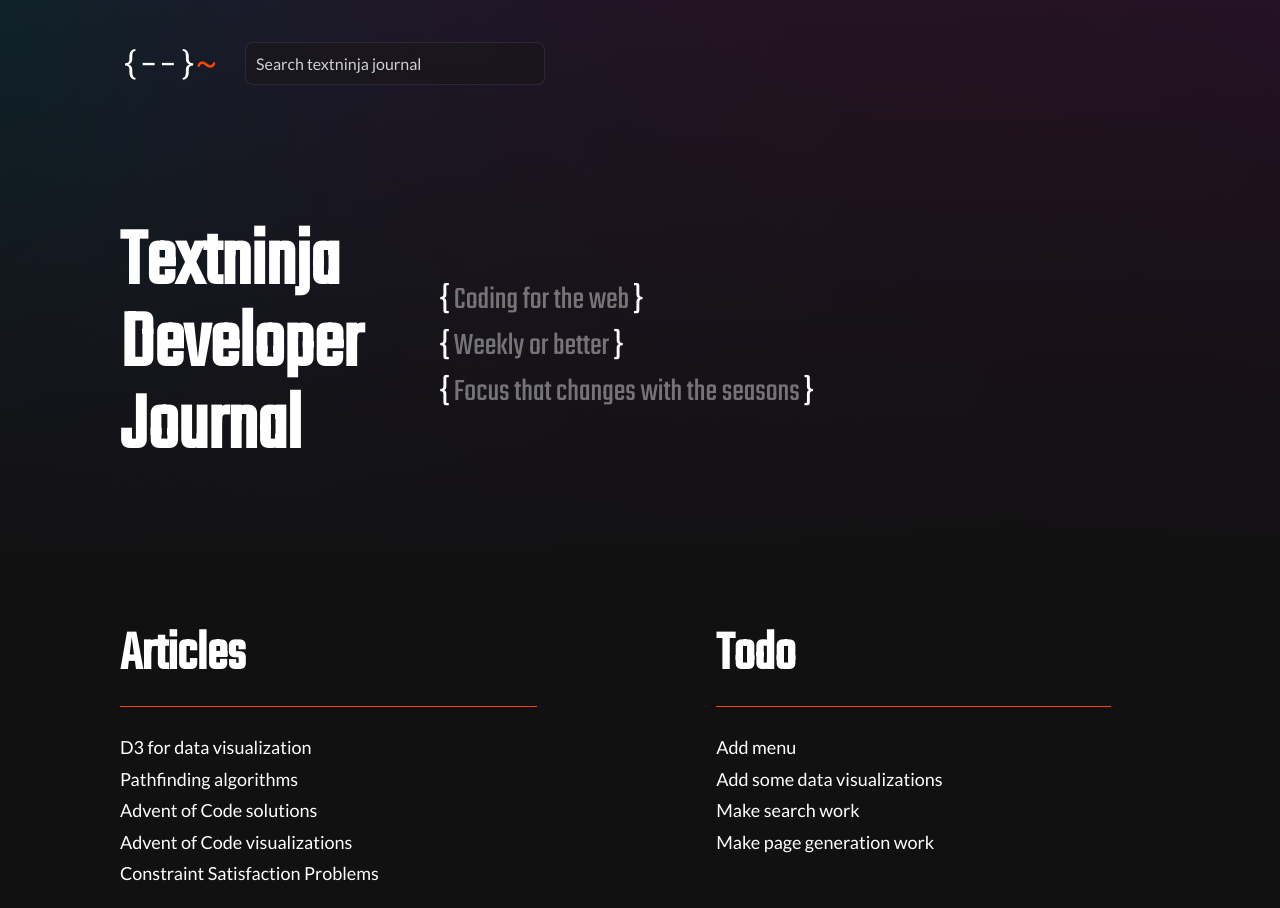
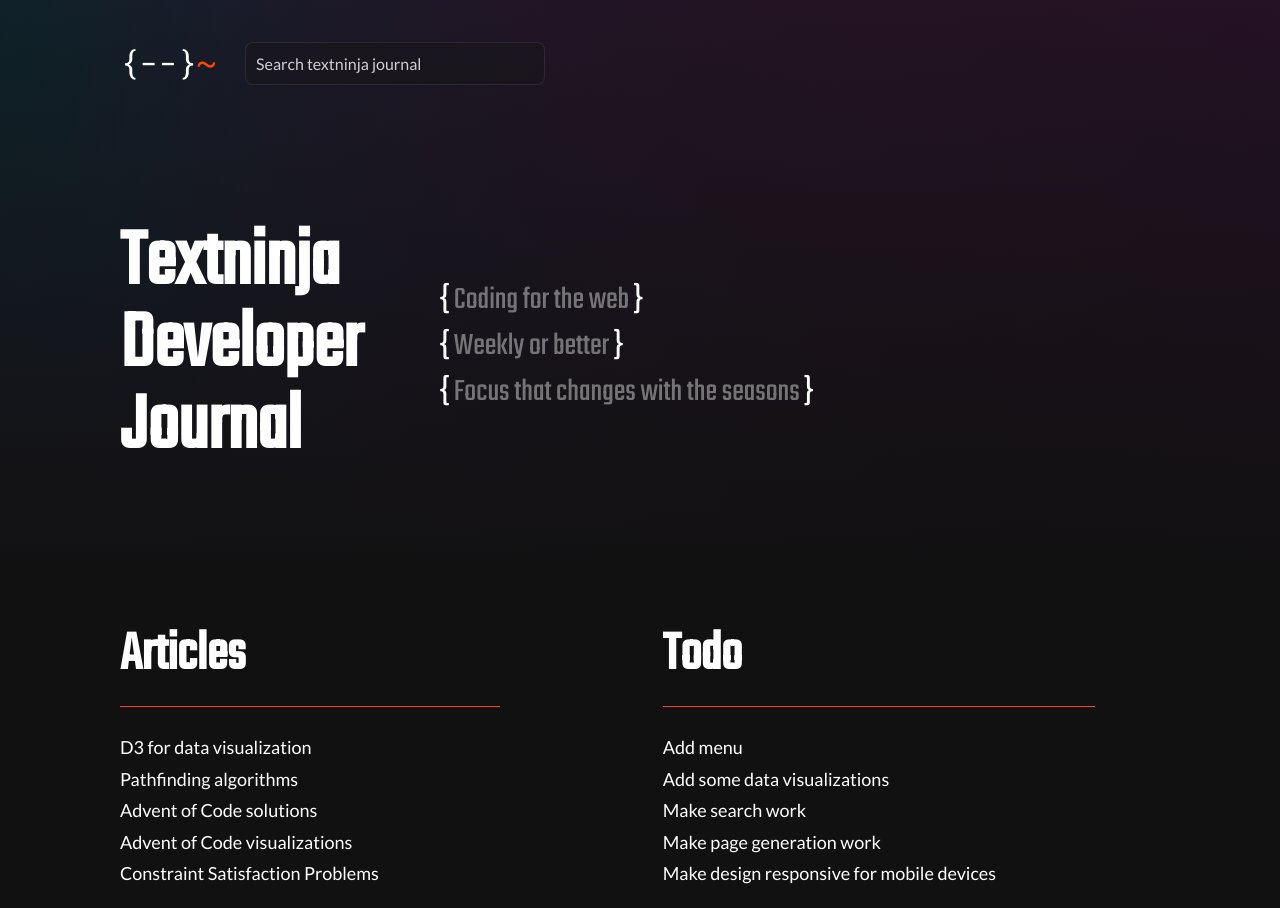
Before and after one commit to textninja/textninja.github.io, a plain HTML site: page index.html in a window 1280 px wide. Drawn offline with Linux system fonts and the light colour scheme.

Commit message:
Added todo

```diff
--- a/index.html
+++ b/index.html
@@ -43,6 +43,7 @@
       <li>Add some data visualizations</li>
       <li>Make search work</li>
       <li>Make page generation work</li>
+      <li>Make design responsive for mobile devices</li>
     </ul>
   </section>
 </main>
```
